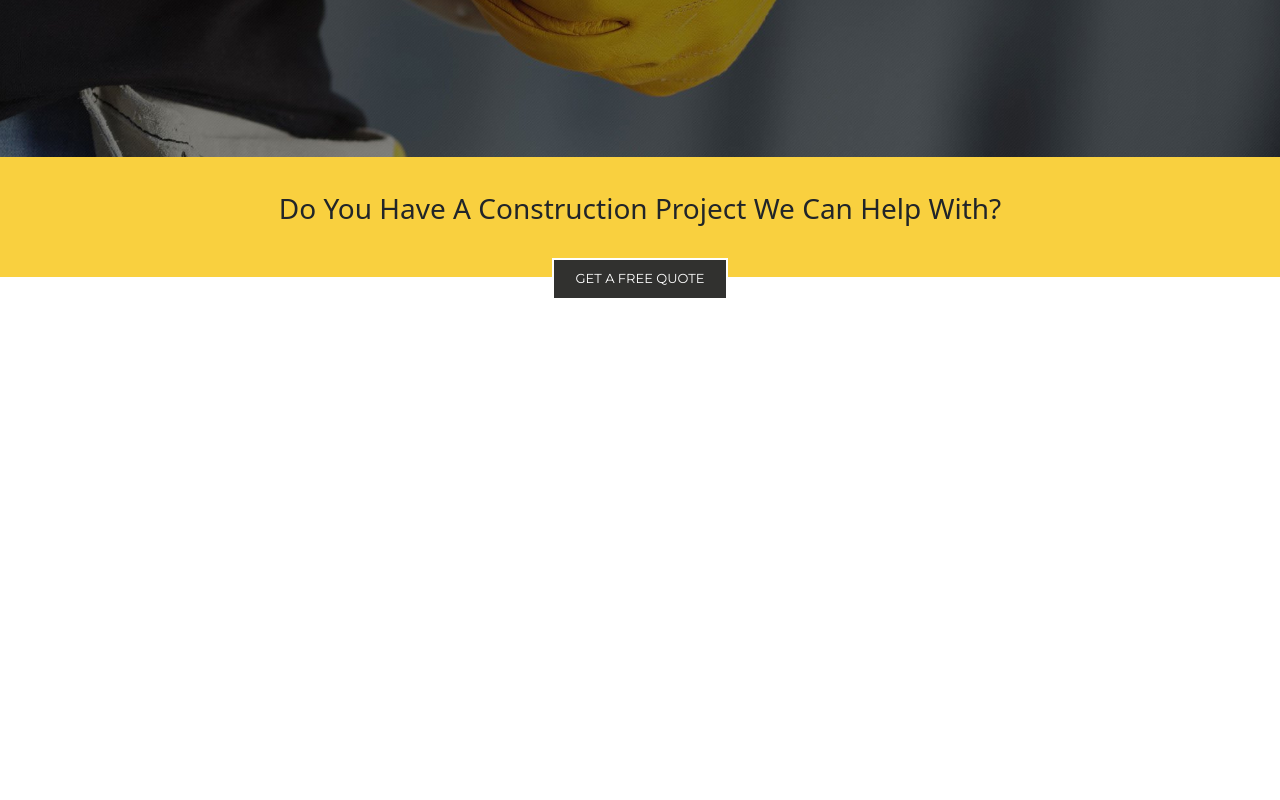
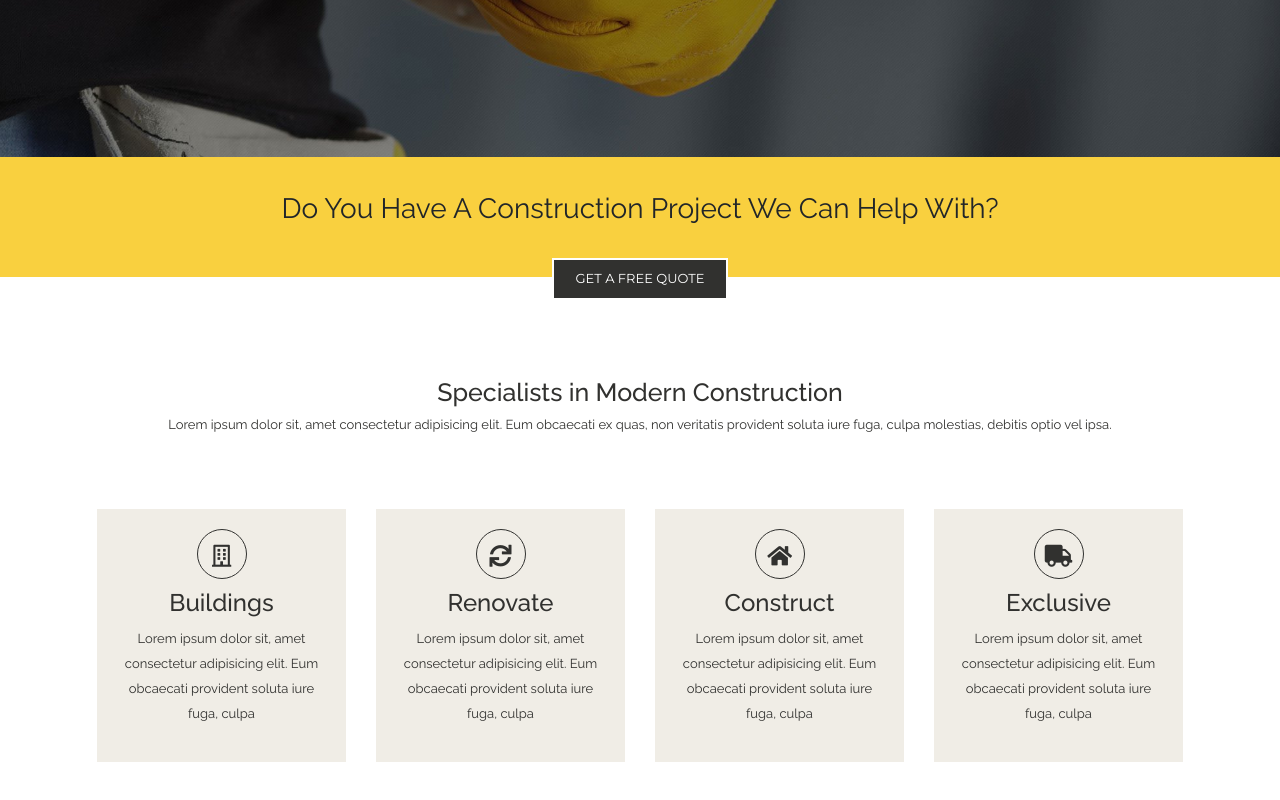
Before and after one commit to salvomel/proj-html-vuejs, a Vue app: page / in a window 1280 px wide. Shown: the part 582-1382 px from the top of the page. Before the commit the page ends 882 px from the top, so only its background shows below. Built offline with nearby package versions, Linux system fonts and the light colour scheme.

Commit message:
section specialists + data json creation

```diff
--- a/src/App.vue
+++ b/src/App.vue
@@ -1,13 +1,14 @@
 <template>
   <div id="app">
     <Header :links = "navLinks" />
-    <Main />
+    <Main :cards = "cardList"/>
   </div>
 </template>
 
 <script>
 import Header from "./components/Header.vue";
 import Main from "./components/Main.vue";
+import data from './data/data.json'
 
 export default {
   name: "App",
@@ -17,33 +18,8 @@ export default {
   },
   data: function () {
     return {
-      navLinks: [
-        {
-          text: 'home',
-          url: '#',
-          current: true
-        },
-        {
-          text: 'about',
-          url: '#',
-          current: false
-        },
-        {
-          text: 'services',
-          url: '#',
-          current: false
-        },
-        {
-          text: 'work',
-          url: '#',
-          current: false
-        },
-        {
-          text: 'articles',
-          url: '#',
-          current: false
-        },
-      ],
+      navLinks: data.links,
+      cardList: data.cards
     }
   },
 };
--- a/src/components/Jumbotron_1.vue
+++ b/src/components/Jumbotron_1.vue
@@ -4,24 +4,20 @@
             <h1>Building inspiring spaces</h1>
             <h2>We build Inspiring Residential &amp; Commercial Spaces</h2>
             <div class="btn-container">
-              <button class="btn-work"><a href="#">EXPLORE RECENT WORK</a></button>
-              <button class="btn-quote"><a href="#">GET A QUOTE TODAY</a></button>
+              <button class="btn-work"><a href="#">Explore recent work</a></button>
+              <button class="btn-quote"><a href="#">Get a quote today</a></button>
             </div>
         </div>
         <div class="sub-jumbo">
           <h3>Do You Have A Construction Project We Can Help With?</h3>
           <button class="btn-free-quote"><a href="#">Get a free quote</a></button>
         </div>
-
     </section>
 </template>
 
 <script>
 export default {
     name: 'Jumbotron_1',
-    props: {
-        // links: Array
-    }
 }
 </script>
 
--- a/src/components/Main.vue
+++ b/src/components/Main.vue
@@ -1,20 +1,26 @@
 <template>
     <main>
         <Jumbotron_1 />
+        <Specialists :services= "cards.services" />
     </main>
 </template>
 
 <script>
 import Jumbotron_1 from "./Jumbotron_1.vue";
+import Specialists from "./Specialists.vue";
 
 export default {
     name: 'Main',
-    components:{
+    components: {
         Jumbotron_1,
+        Specialists,
     },
+     props:{
+        cards: Object,
+    }
 }
 </script>
 
 <style scoped lang="scss">
-    // @import '../style/main';
+
 </style>
--- /dev/null
+++ b/src/components/Specialists.vue
@@ -0,0 +1,30 @@
+<template>
+    <section>
+        <div class="container">
+            <h3>Specialists in Modern Construction</h3>
+            <p class="sub-text">Lorem ipsum dolor sit, amet consectetur adipisicing elit. Eum obcaecati ex quas, non veritatis provident soluta iure fuga, culpa molestias, debitis optio vel ipsa.</p>
+            <div class="services">
+                <div v-for="(card, index) in services" :key="index" class="single-card">
+                    <div class="icon">
+                        <i :class="card.class"></i>
+                    </div>
+                    <h4>{{ card.title }}</h4>
+                    <p>{{ card.text }}</p>
+                </div>
+            </div>
+        </div>
+    </section>
+</template>
+
+<script>
+export default {
+    name: 'Specialists',
+    props: {
+        services: Array
+    }
+}
+</script>
+
+<style scoped lang="scss">
+    @import '../style/specialists';
+</style>
--- /dev/null
+++ b/src/data/data.json
@@ -0,0 +1,54 @@
+{
+    "links": [
+        {
+            "text": "home",
+            "url": "#",
+            "current": true
+        },
+        {
+            "text": "about",
+            "url": "#",
+            "current": false
+        },
+        {
+            "text": "services",
+            "url": "#",
+            "current": false
+        },
+        {
+            "text": "work",
+            "url": "#",
+            "current": false
+        },
+        {
+            "text": "articles",
+            "url": "#",
+            "current": false
+        }
+    ],
+
+    "cards": {
+        "services": [
+            {
+                "class": "far fa-building",
+                "title": "Buildings",
+                "text": "Lorem ipsum dolor sit, amet consectetur adipisicing elit. Eum obcaecati provident soluta iure fuga, culpa "
+            },
+            {
+                "class": "fas fa-sync",
+                "title": "Renovate",
+                "text": "Lorem ipsum dolor sit, amet consectetur adipisicing elit. Eum obcaecati provident soluta iure fuga, culpa "
+            },
+            {
+                "class": "fas fa-home",
+                "title": "Construct",
+                "text":"Lorem ipsum dolor sit, amet consectetur adipisicing elit. Eum obcaecati provident soluta iure fuga, culpa "
+            },
+            {
+                "class": "fas fa-truck",
+                "title": "Exclusive",
+                "text": "Lorem ipsum dolor sit, amet consectetur adipisicing elit. Eum obcaecati provident soluta iure fuga, culpa "
+            }
+        ]
+    }
+}
--- a/src/style/general.scss
+++ b/src/style/general.scss
@@ -1,7 +1,7 @@
 @import '~bootstrap/scss/bootstrap';
 @import './variables';
-@import url('https://fonts.googleapis.com/css2?family=Montserrat&display=swap');
+@import url('https://fonts.googleapis.com/css2?family=Raleway:wght@300;400;500;600;700;800;900&display=swap');
 
-header {
-    font-family: 'Montserrat', sans-serif;
+body {
+    font-family: 'Raleway', sans-serif;
 }
--- a/src/style/header.scss
+++ b/src/style/header.scss
@@ -1,4 +1,5 @@
 @import './variables';
+@import url('https://fonts.googleapis.com/css2?family=Montserrat&display=swap');
 
 .header-wrapper {
     display: flex;
@@ -29,6 +30,7 @@
             a {
                 text-decoration: none;
                 color: inherit;
+                font-family: 'Montserrat', sans-serif;
             }
 
             .my-btn {
--- a/src/style/jumbotron_1.scss
+++ b/src/style/jumbotron_1.scss
@@ -22,9 +22,10 @@
 
   h1 {
     color: $white;
-    font-size: 50px;
+    font-size: 45px;
     margin: 15px;
     text-transform: uppercase;
+    font-weight: 700;
   }
 
   .btn-container {
@@ -43,6 +44,7 @@
       color: $white;
       text-decoration: none;
       font-size: 15px;
+      text-transform: uppercase;
     }
   }
 
@@ -57,6 +59,7 @@
       color: $tuatara;
       text-decoration: none;
       font-size: 15px;
+      text-transform: uppercase;
     }
   }
 
--- /dev/null
+++ b/src/style/specialists.scss
@@ -0,0 +1,50 @@
+@import './variables';
+
+section {
+    text-align: center;
+    padding: 100px 0;
+    color: $tuatara;
+
+    h3 {
+        font-size: 25px;
+
+        // &::after {
+        //     border: 1px solid black;
+        //     margin: 40px 0px;
+        //     width: 30%;
+        // }
+    }
+
+    .sub-text {
+        font-size: 13px;
+    }
+
+    .services {
+        margin-top: 60px;
+        display: flex;
+        justify-content: center;
+
+        .single-card {
+            background-color: $pampas;
+            margin: 15px;
+            padding: 20px;
+
+            .icon {
+                font-size: 22px;
+                border: 1px solid;
+                border-radius: 50%;
+                width: 50px;
+                height: 50px;
+                padding: 10px;
+                display: inline-block;
+                margin-bottom: 10px;
+            }
+
+            p {
+                font-size: 13px;
+                line-height: 25px;
+            }
+        }
+
+      }
+}
```
